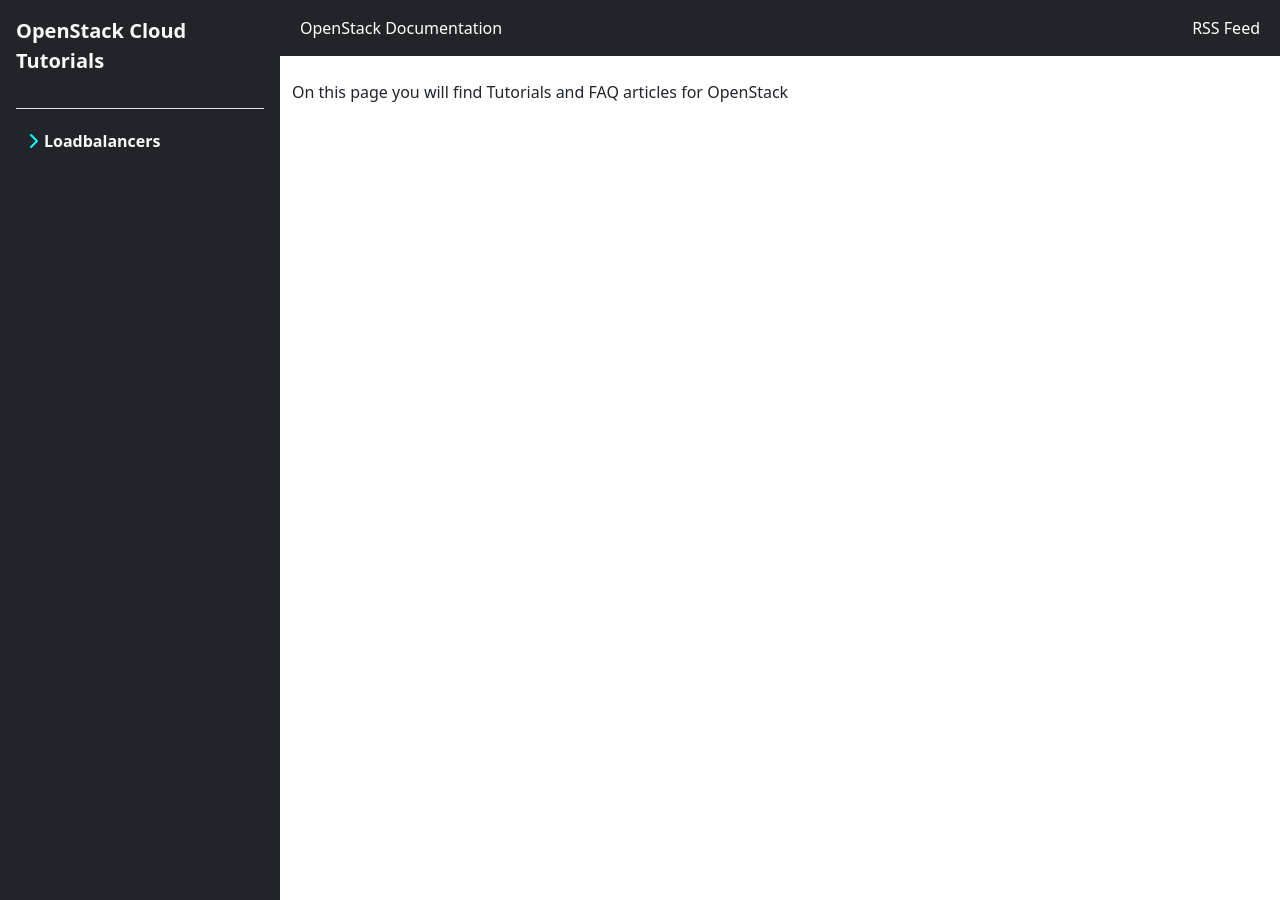
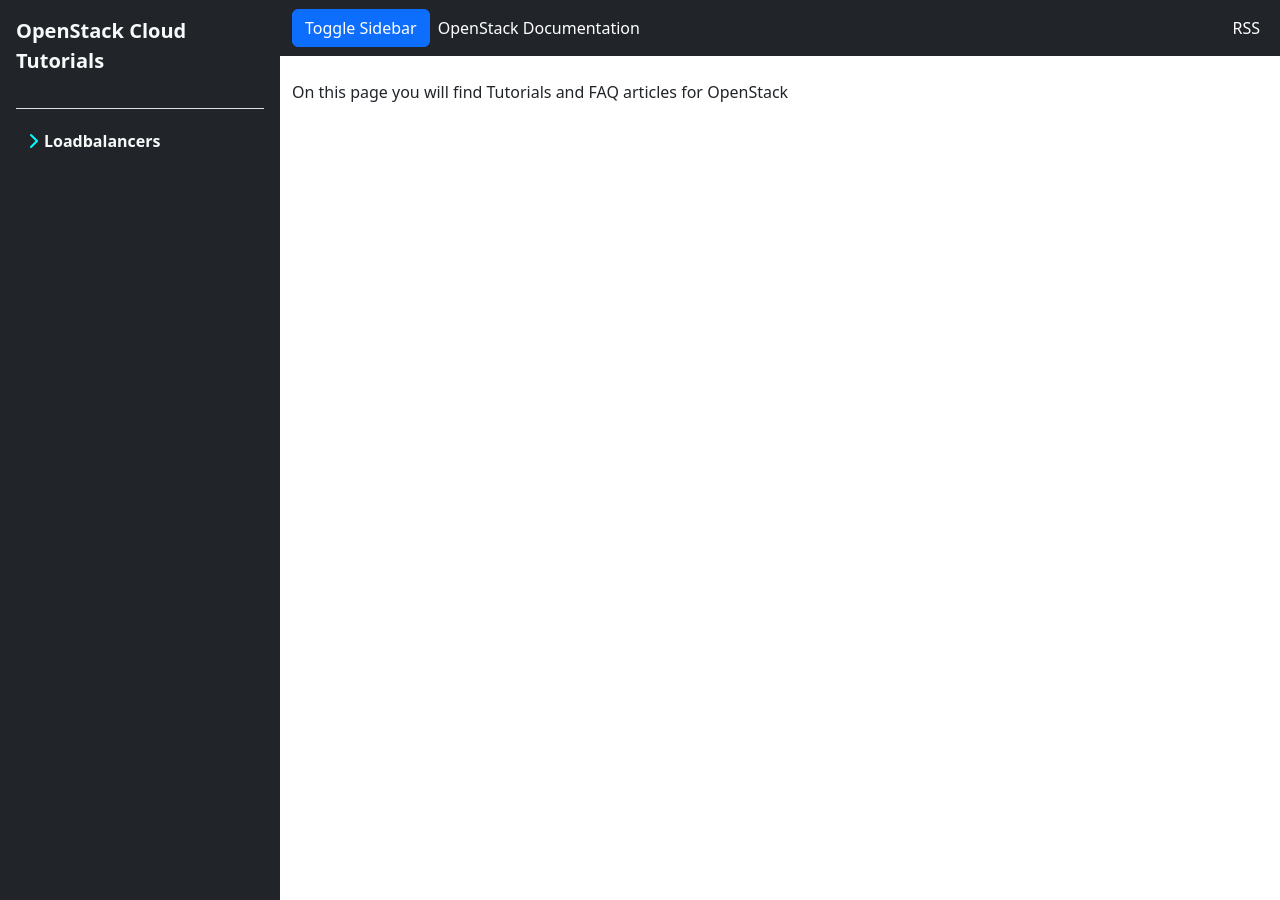
Before and after one commit to bkranendonk/OpenStack-Docs, a Jekyll site: the page built from index.md, in a window 1280 px wide. Built offline with Jekyll 4.4.1, drawn with Linux system fonts in a browser that asks for light colours.

Commit message:
Add toggle sidebar button and make nav and sidebar compatible for mobile

```diff
--- a/_includes/navbar.html
+++ b/_includes/navbar.html
@@ -1,6 +1,15 @@
-<nav class="navbar navbar-expand-lg navbar-dark bg-dark">
+<nav id="navbar" class="navbar navbar-expand-lg navbar-dark bg-dark navbar-with-sidebar">
     <div class="container-fluid">
-        <div class="collapse navbar-collapse" id="navbarSupportedContent">
+        <!-- Toggle Sidebar Button -->
+        <button class="btn btn-primary" type="button" id="sidebarToggle">Toggle Sidebar</button>
+
+        <!-- Hamburger Menu Button for Mobile -->
+        <button class="navbar-toggler" type="button" data-bs-toggle="collapse" data-bs-target="#navbarResponsive" aria-controls="navbarResponsive" aria-expanded="false" aria-label="Toggle navigation">
+            <span class="navbar-toggler-icon"></span>
+        </button>
+
+        <!-- Collapsible Content -->
+        <div class="collapse navbar-collapse" id="navbarResponsive">
             <ul class="navbar-nav me-auto mb-2 mb-lg-0">
                 <li class="nav-item">
                     <a class="nav-link active" aria-current="page" href="https://docs.openstack.org/2023.1/">OpenStack Documentation</a>
@@ -8,7 +17,7 @@
             </ul>
             <ul class="navbar-nav ml-auto mb-2 mb-lg-0">
                 <li class="nav-item">
-                    <a class="nav-link active" aria-current="page" href="/feed.xml">RSS Feed</a>
+                    <a class="nav-link active" aria-current="page" href="/feed.xml">RSS</a>
                 </li>
             </ul>
         </div>
--- a/_layouts/index.html
+++ b/_layouts/index.html
@@ -39,6 +39,8 @@
         </div>
         <!-- Bootstrap core JS-->
         <script src="https://cdn.jsdelivr.net/npm/bootstrap@5.2.3/dist/js/bootstrap.bundle.min.js"></script>
+        <!-- Jquery -->
+        <script src="https://code.jquery.com/jquery-3.7.1.slim.min.js" integrity="sha256-kmHvs0B+OpCW5GVHUNjv9rOmY0IvSIRcf7zGUDTDQM8=" crossorigin="anonymous"></script>
         <!-- Core theme JS-->
         <script src="/js/scripts.js"></script>
     </body>
--- a/_layouts/page.html
+++ b/_layouts/page.html
@@ -40,6 +40,8 @@
         </div>
         <!-- Bootstrap core JS-->
         <script src="https://cdn.jsdelivr.net/npm/bootstrap@5.2.3/dist/js/bootstrap.bundle.min.js"></script>
+        <!-- Jquery -->
+        <script src="https://code.jquery.com/jquery-3.7.1.slim.min.js" integrity="sha256-kmHvs0B+OpCW5GVHUNjv9rOmY0IvSIRcf7zGUDTDQM8=" crossorigin="anonymous"></script>
         <!-- Core theme JS-->
         <script src="/js/scripts.js"></script>
     </body>
--- a/css/styles.css
+++ b/css/styles.css
@@ -5,8 +5,36 @@
   min-height: 100vh;
 }
 
-.navbar {
+#sidebar {
+  /* your existing styles */
+  transition: all 0.3s;
+}
+#sidebar.collapsed {
+  margin-left: -280px; /* Adjust width based on your sidebar's width */
+}
+
+#sidebar.opened {
+  margin-left: 0px;
+}
+
+.navbar-full {
+  width: 100vw;
+  transition: all 0.3s;
+}
+
+.navbar-with-sidebar {
   width: calc(100vw - 280px);
+  transition: all 0.3s;
+}
+
+@media (max-width: 768px) {
+  #sidebar {
+    margin-left: -280px;
+  }
+
+  .navbar-with-sidebar{
+    width: 100vw;
+  }
 }
 
 .dropdown-toggle { outline: 0; }
--- a/js/scripts.js
+++ b/js/scripts.js
@@ -7,3 +7,26 @@
     new bootstrap.Tooltip(tooltipTriggerEl)
   })
 })()
+
+
+$(document).ready(function () {
+  // Add 'collapsed' class if window width is less than or equal to 768px
+  if(window.innerWidth <= 768) {
+    $('#sidebar').addClass('collapsed');
+  }
+
+  $('#sidebarToggle').click(function () {
+    // Toggle 'opened' class
+    $('#sidebar').toggleClass('opened');
+
+    // If 'collapsed' class exists, remove it and adjust navbar classes
+    // Else, add 'collapsed' class and remove 'opened' class, then adjust navbar classes
+    if ($('#sidebar').hasClass('collapsed')) {
+      $('#sidebar').removeClass('collapsed');
+      $('#navbar').addClass('navbar-with-sidebar').removeClass('navbar-full');
+    } else {
+      $('#sidebar').addClass('collapsed').removeClass('opened');
+      $('#navbar').addClass('navbar-full').removeClass('navbar-with-sidebar');
+    }
+  });
+});
```
Lines whose indentation alone changed are shown as unchanged.
